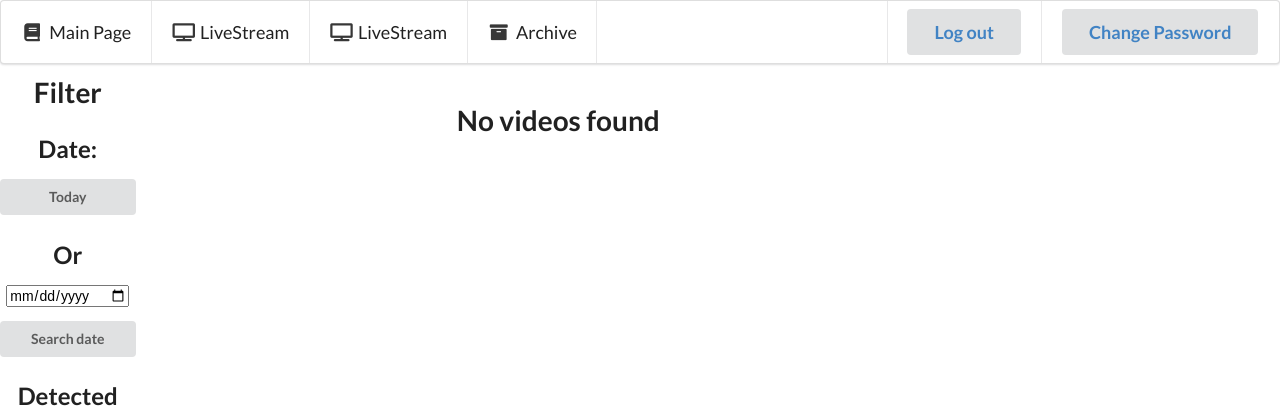
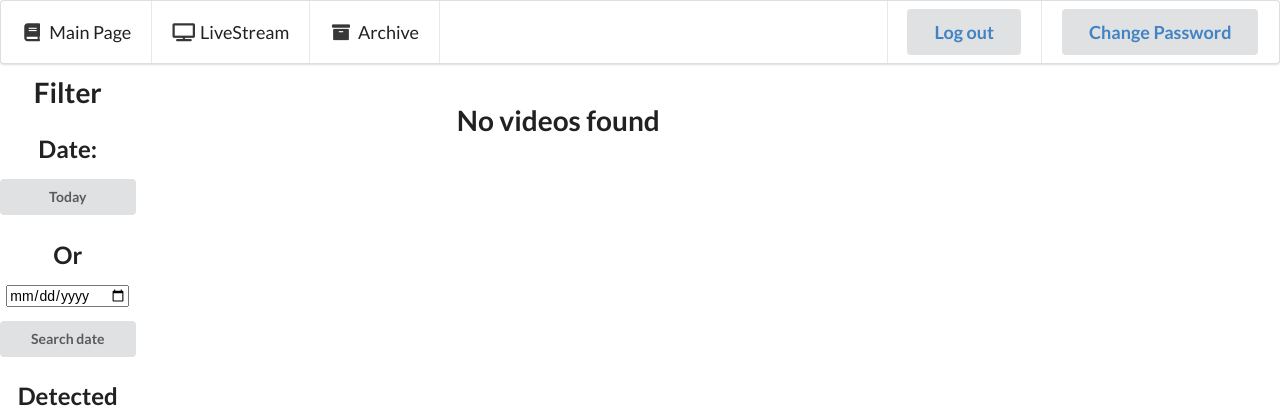
Before and after one commit to SW895/CameraProject, a Django app: page /archive/ in a window 1280 px wide. Shown: the top 413 px of the page. Run offline with Django 4.2, Linux system fonts and the light colour scheme; the visitor is signed in with stand-in values (Sample User, id 1); data that the repository does not hold is empty; parts of the project's set-up code (start-up, migrations or seed data) failed here and were passed over.

Commit message:
delete stream from base template

```diff
--- a/server/djbackend/templates/base.html
+++ b/server/djbackend/templates/base.html
@@ -13,11 +13,6 @@
       <a class="item" href="{% url 'main' %}">
         <i class="book icon"></i>
         Main Page
-      </a>
-
-      <a class="item" href="{% url 'stream' %}">
-        <i class="tv icon"></i>
-        LiveStream
       </a>
 
       {% if user.is_authenticated %}
```
